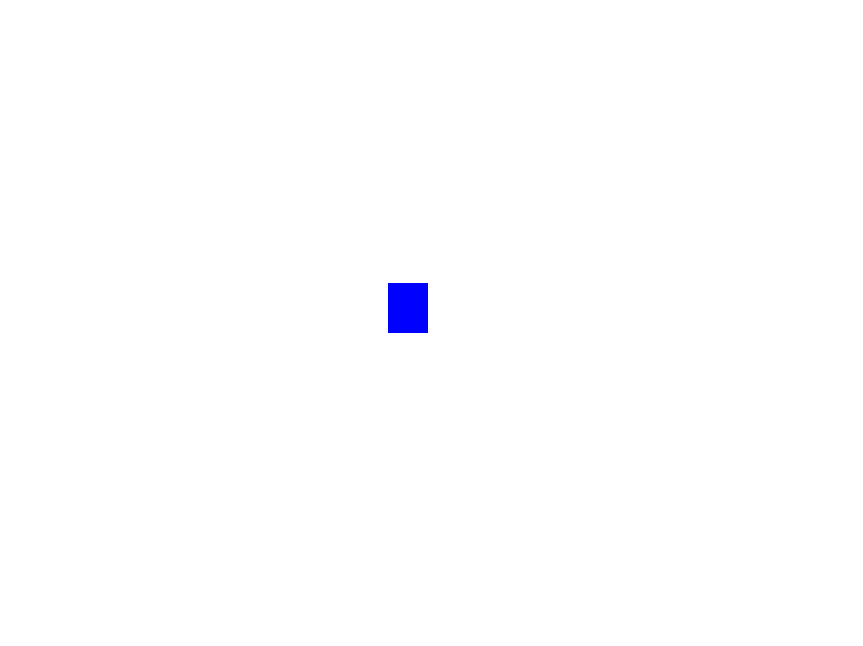
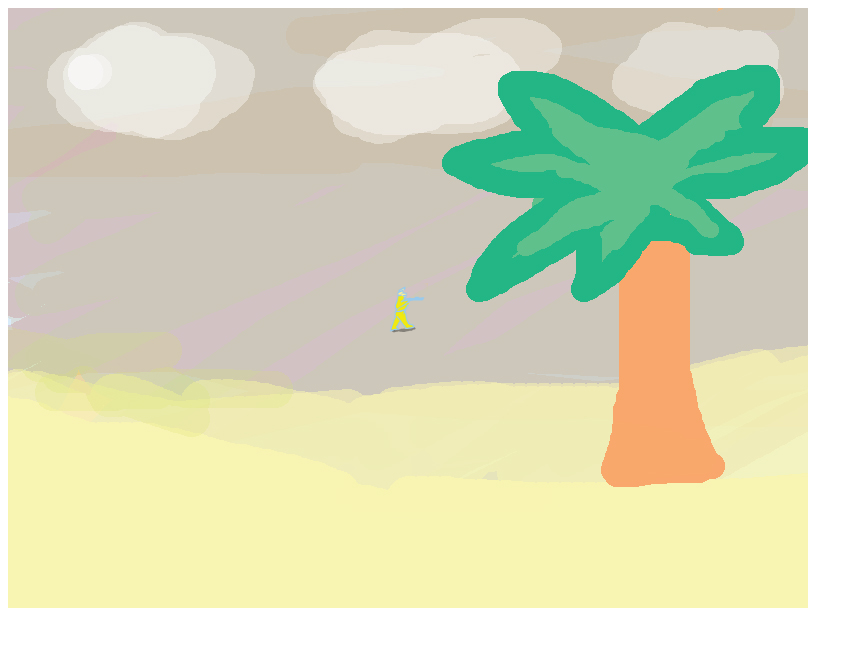
Before and after one commit to YuhanLiin/RealEngHack, a website: page index.html in a window 1280 px wide. Shown: the whole page, without its empty margins (0-863 px from the left). Drawn offline with nearby package versions, Linux system fonts and the light colour scheme.

Commit message:
Integrated bg and sprites

```diff
--- a/index.html
+++ b/index.html
@@ -6,6 +6,13 @@
     <script type="text/javascript" src="js/bundle.js"></script>
 </head>
 <body>
+
+<div style="display: none">
+<img id="bg" src="images/bg.jpg">
+<img id="player1" src="images/player.png">
+<img id="player2" src="images/player2.png">
+</div>
+
 <canvas id="screen" width="800" height="600">
 
 </canvas>
--- a/js/bundle.js
+++ b/js/bundle.js
@@ -196,14 +196,22 @@ function drawGame(game){
     //Draw other shit
 }
 
+var bg = document.getElementById('bg');
 function eraseGame(game){
-    ctx.clearRect(0,0,canvas.width, canvas.height);
+    ctx.drawImage(bg, 0, 0, canvas.width, canvas.height);
 }
 
-function drawPlayer(player){
-    ctx.fillStyle = "Blue";
-    ctx.fillRect(player.x-player.width/2, player.y-player.height/2, player.width, player.height);
-}
+var playerSprites = [document.getElementById('player1'), document.getElementById('player2')];
+var drawPlayer = function(){
+    var iteration = 0;
+    var duration = 10
+    return function (player){
+        ctx.drawImage(playerSprites[Math.floor(iteration/duration)], player.x-player.width/2,
+            player.y-player.height/2, player.width, player.height);
+        iteration++;
+        if(iteration >= playerSprites.length*duration) iteration = 0;
+    }
+}()
 
 module.exports = {eraseGame: eraseGame, drawGame: drawGame};
 },{}]},{},[3]);
```
Also changed, not shown: js/viewEngine.js (+13 -5 lines).
